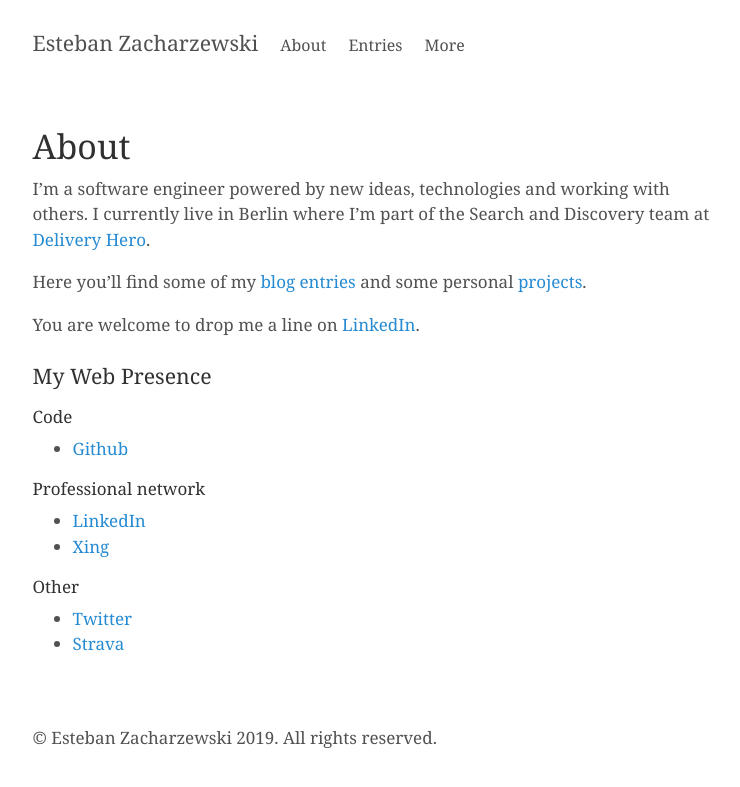
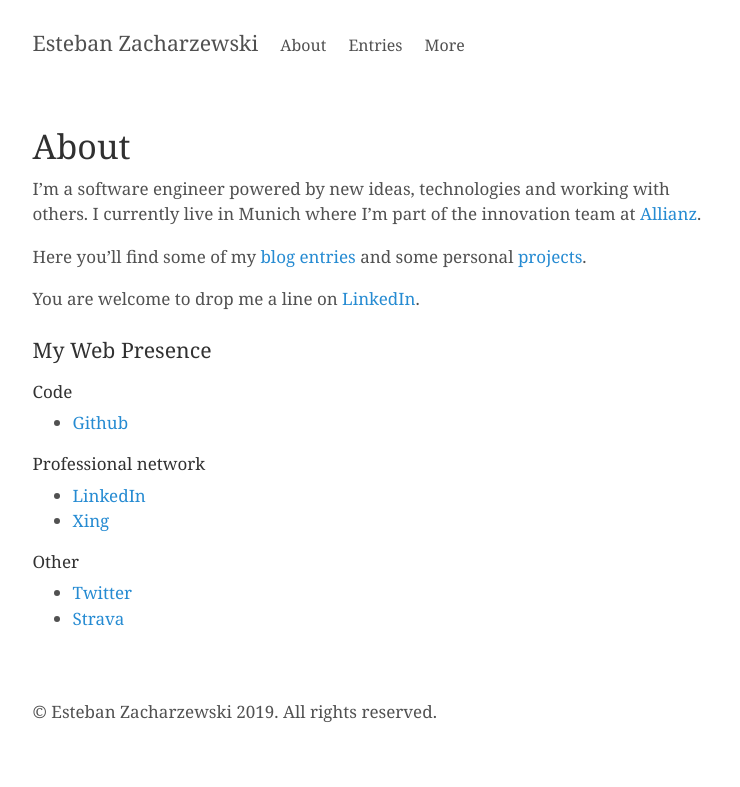
Before and after one commit to stzr1123/stzr1123.github.io, a Jekyll site: the page built from about.md, in a window 1280 px wide, cut to the strip 104-891 px from the top of the page. Shown: the whole strip, without its empty margins (259-999 px from the left). Built offline with Jekyll 4.4.1, drawn with Linux system fonts in a browser that asks for light colours.

Commit message:
updated job

```diff
--- a/about.md
+++ b/about.md
@@ -3,7 +3,7 @@ layout: page
 title: About
 ---
 
-I'm a software engineer powered by new ideas, technologies and working with others. I currently live in Berlin where I'm part of the Search and Discovery team at [Delivery Hero](https://www.deliveryhero.com/).
+I'm a software engineer powered by new ideas, technologies and working with others. I currently live in Munich where I'm part of the innovation team at [Allianz](https://www.allianz.com/).
 
 Here you'll find some of my [blog entries](/entries) and some personal [projects](/projects).
 
```
